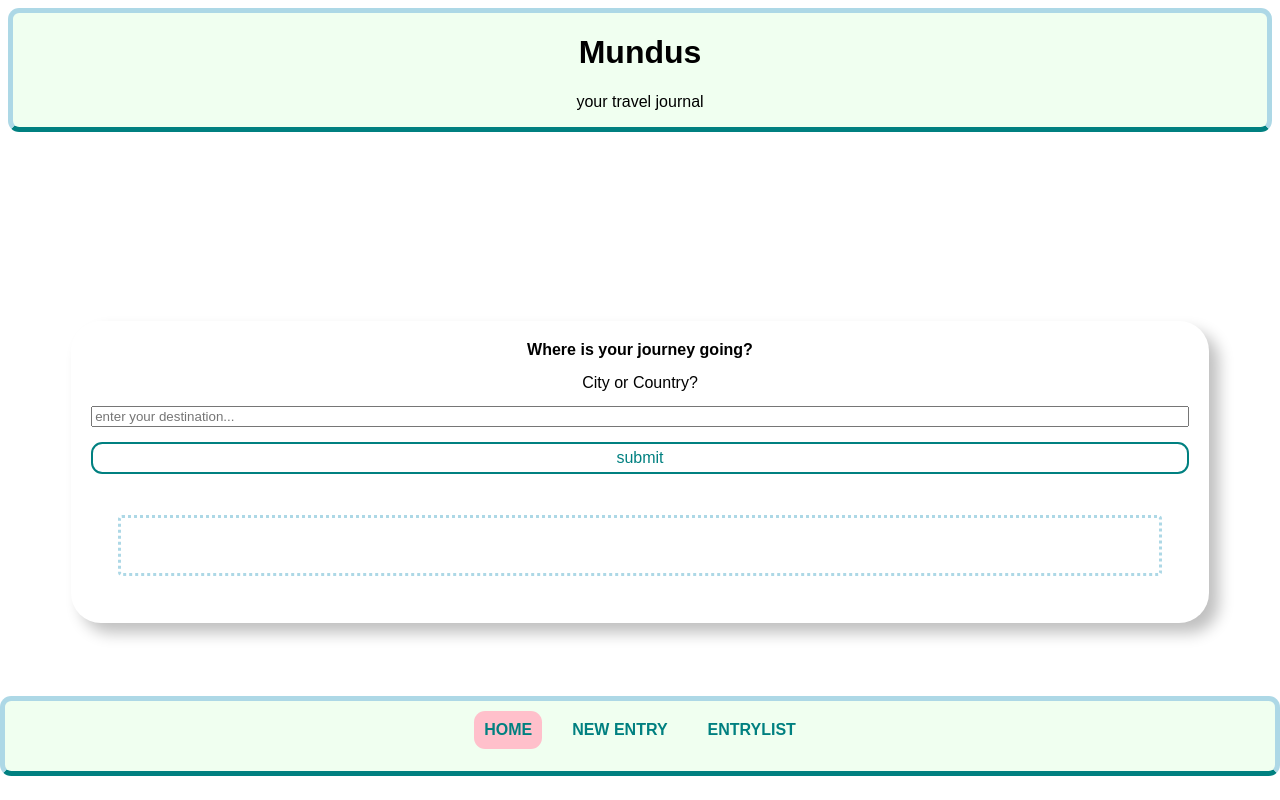
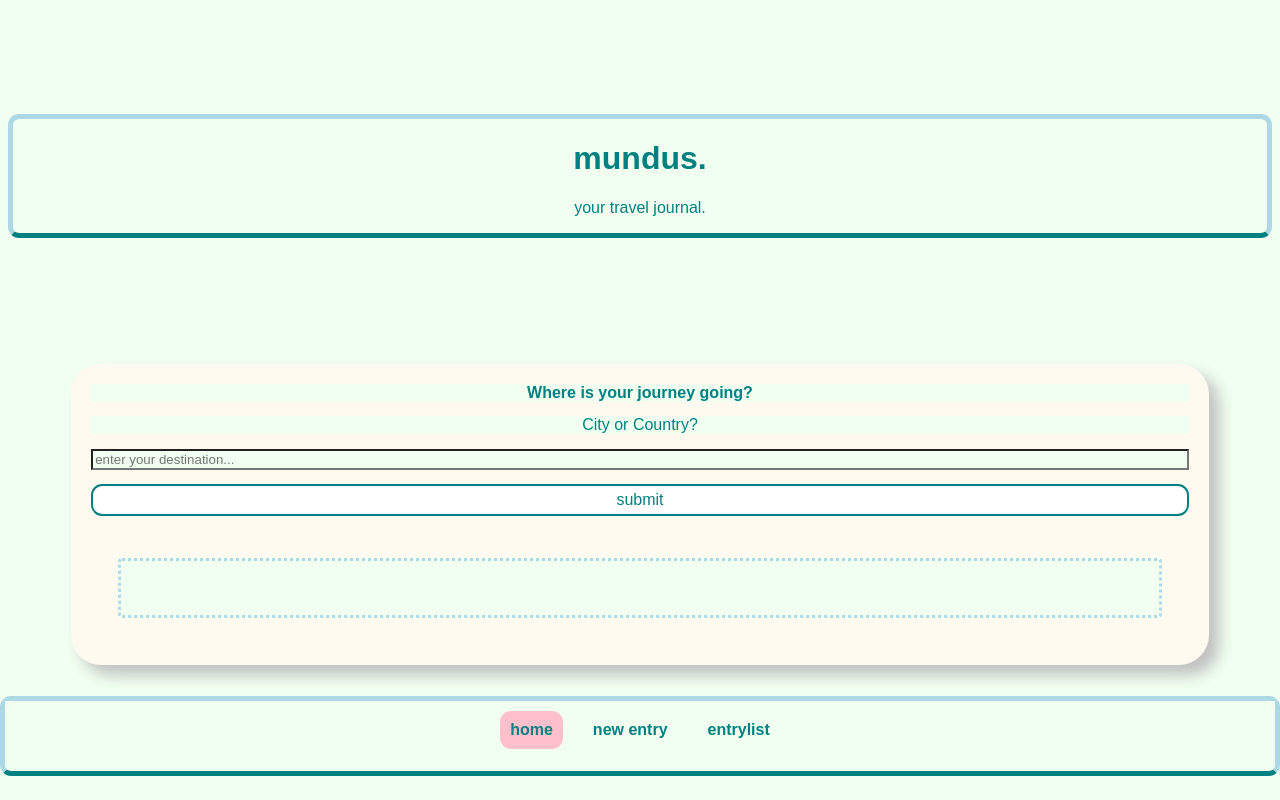
Before and after one commit to IrisHerholz/capstone-project, a Next.js app: page / in a window 1280 px wide. Built offline with nearby package versions, Linux system fonts and the light colour scheme.

Commit message:
small styling

```diff
--- a/components/Header/index.js
+++ b/components/Header/index.js
@@ -4,8 +4,8 @@ export default function Header() {
   return (
     <>
       <StyledHeader>
-        <h1>Mundus</h1>
-        <p>your travel journal</p>
+        <h1>mundus.</h1>
+        <p>your travel journal.</p>
       </StyledHeader>
     </>
   );
@@ -13,7 +13,8 @@ export default function Header() {
 //styled-components
 
 const StyledHeader = styled.header`
-font-size: 1.0em;
+margin-top: 9%;
+font-size: 1em;
   left: 0;
   top: 2%;
   width: 100%;
--- a/components/Navigation/index.js
+++ b/components/Navigation/index.js
@@ -11,19 +11,18 @@ const Navigation = () => {
           href="/"
           className={router.pathname === "/" ? "active" : ""}
         >
-          HOME
+          home
         </StyledNextLink>
         <StyledNextLink
           href="addNewEntryPage"
           className={router.pathname === "/addNewEntryPage" ? "active" : ""}
         >
-          NEW ENTRY
-        </StyledNextLink>
+new entry        </StyledNextLink>
         <StyledNextLink
           href="/entryListPage"
           className={router.pathname === "/entryListPage" ? "active" : ""}
         >
-          ENTRYLIST
+          entrylist
         </StyledNextLink>
       </StyledNav>
     </StyledFooter>
--- a/pages/addNewEntryPage.js
+++ b/pages/addNewEntryPage.js
@@ -20,13 +20,11 @@ export default function EntryFormPage() {
 }
 const StyledHeader = styled.h2`
 font-size: 2em;
-height: 20%;
+height: 40%;
   left: 0;
   top: 5%;
-  width: 100%;
   text-align: center;
   border: 5px solid lightblue;
   border-radius: 0.7rem;
   border-bottom-color: #008080;
-  background-color: #f0fff0;
 `;
--- a/pages/index.js
+++ b/pages/index.js
@@ -25,7 +25,7 @@ export default function Landingpage() {
             required
             id="text"
             name="text"
-            pattern="^[^\sa0-9].*$"
+           // pattern="^[^\sa0-9].*$"
             maxLength="33"
             placeholder="enter your destination..."
             inputColor="rebeccapurple"
@@ -46,7 +46,7 @@ const StyledLegend = styled.legend`
   font-weight: bold;
 `;
 const StyledSection = styled.section`
-margin-top: 15%;
+margin-top: 10%;
 margin-left: 5%;
 margin-right: 5%;
 display: flex;
@@ -57,6 +57,7 @@ border-radius: 30px;
   box-shadow: 10px 10px 15px silver;
   font-size: 1em;
   gap: 0.9em;
+  background-color: #fffaf0;
 `;
 const StyledButton = styled.button`
 padding: 5px;
--- a/styles.js
+++ b/styles.js
@@ -7,13 +7,13 @@ export default createGlobalStyle`
      box-sizing: border-box;
     font-style: ;
 font-family: 'Arial';
+color: #008080;
+  background-color: #f0fff0;
   body {
-    color: #008080;
+ color: #008080;
   }
   main {
-    margin: auto;
     margin-bottom: 5rem;
-    max-width: 700px;
     display: flex;
     flex-direction: column;
     align-items: center;
```
Also changed, not shown: components/Form/index.js (+4 -3 lines), pages/entryListPage.js (+5 -5 lines).
